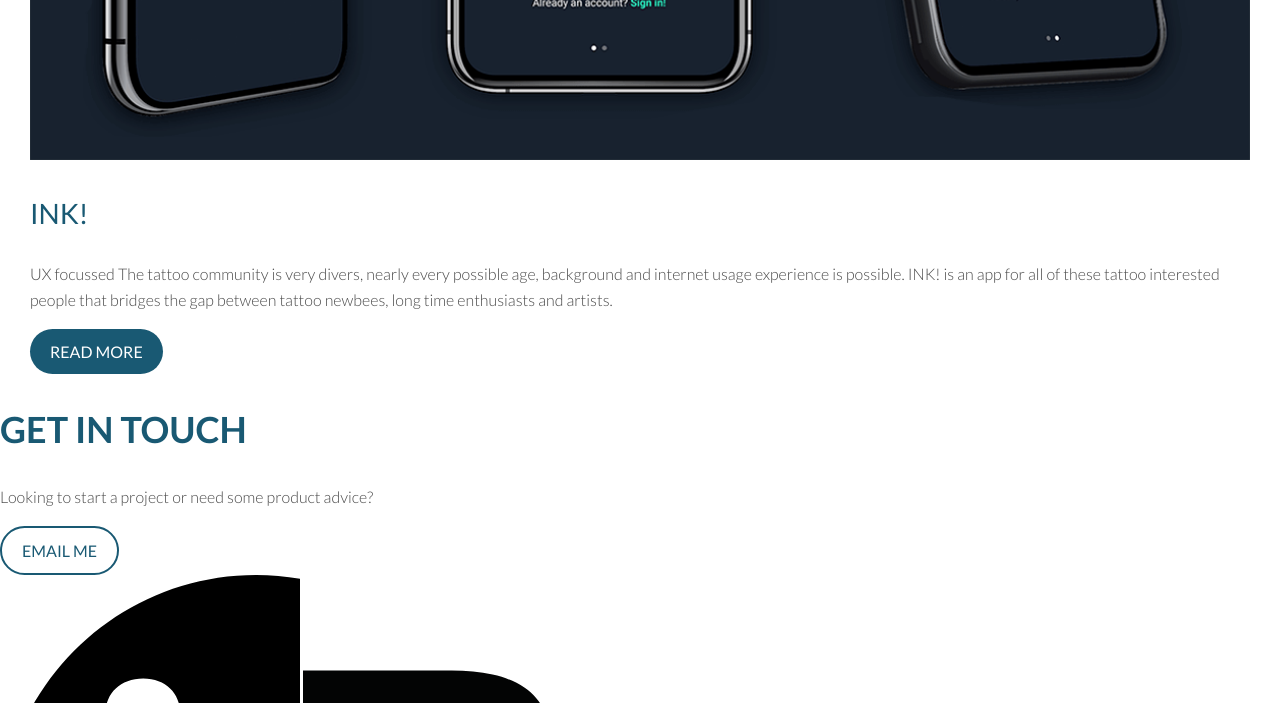
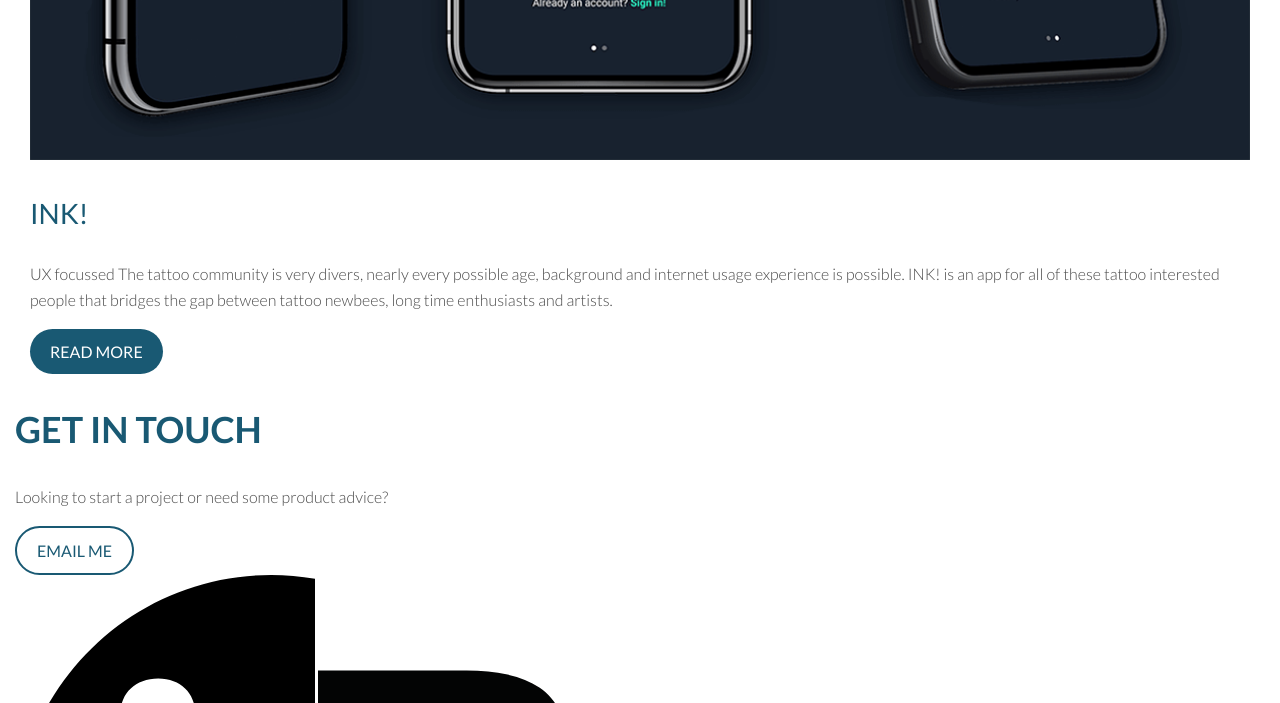
Before and after one commit to FrauQue/portfolio-website, a plain HTML site: page index.html in a window 1280 px wide. Shown: the part 4026-4729 px from the top of the page. Drawn offline with nearby package versions, Linux system fonts and the light colour scheme.

Commit message:
FIx the wrong quotes

```diff
--- a/index.html
+++ b/index.html
@@ -77,7 +77,7 @@
 	</main>
 
 	<footer id="contact">
-		<div class=“container”>
+		<div class="container">
 			<h2>Get in Touch</h2>
 			<p>
 				Looking to start a project or need some product advice?
```
